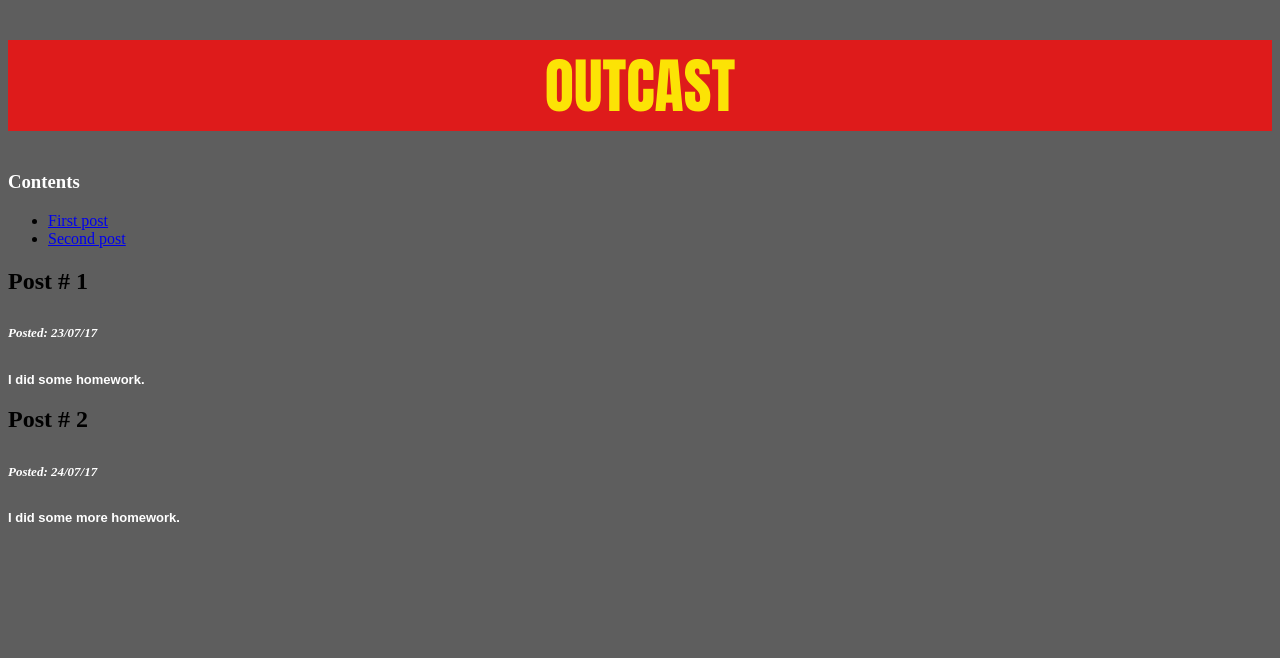
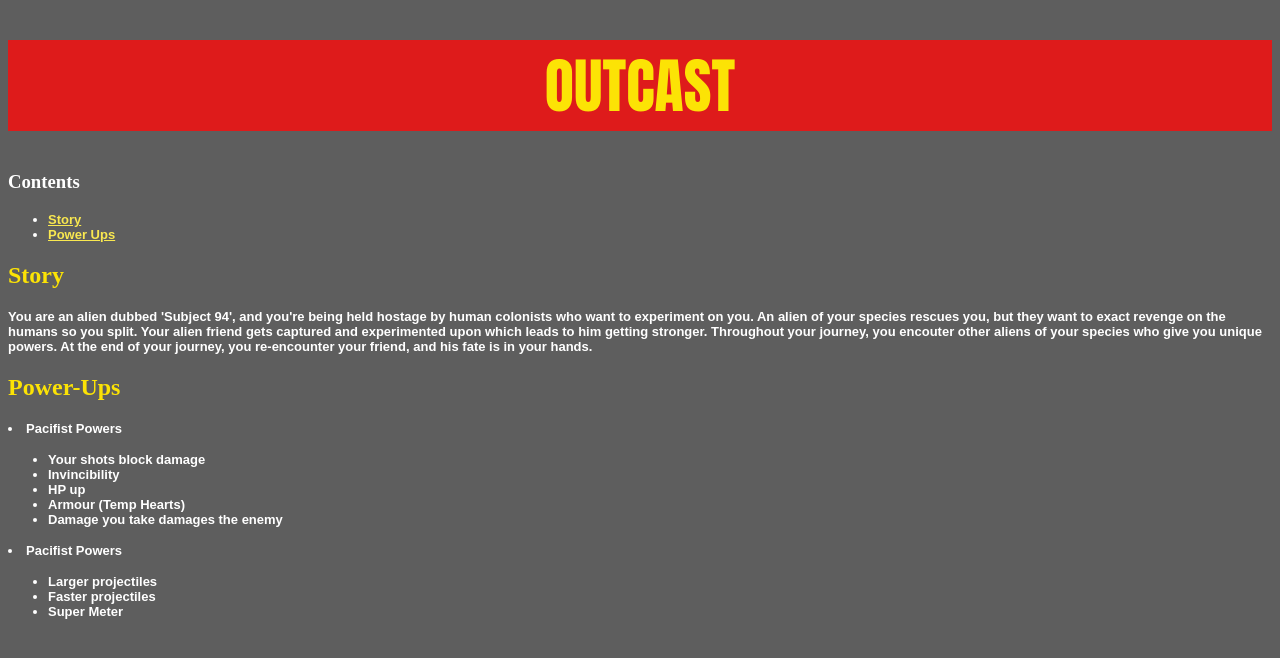
Before and after one commit to twalt1/twalt1.github.io, a plain HTML site: page index.html in a window 1280 px wide. Drawn offline with Linux system fonts and the light colour scheme.

Commit message:
Initial commit

```diff
--- a/index.html
+++ b/index.html
@@ -2,15 +2,10 @@
 <html>
     <head>
         <meta charset="utf-8">
-        <title>Official Outcast Wiki</title>
+        <title>Project: Blog</title>
         <style>
         body{
             background-color: rgb(94, 94, 94);
-        }
-        .Date{
-            color: rgb(255, 255, 255);
-            font-size: 13px;
-            font-style: italic;
         }
 
         h1{
@@ -21,12 +16,26 @@
             background-color: rgb(222, 27, 27);
             }
 
+		h2{
+	color: rgb(252,227,5)
+            }
+
         p{
             color: rgb(255, 255, 255);
             font-weight: bold;
             font-size:13px;
             font-family:"arial";
             }
+		li{
+			 color: rgb(255, 255, 255);
+			 font-size:13px;
+             font-family:"arial";
+			 font-weight: bold;
+		}
+
+		a{
+			color: rgb(249, 232, 80);
+		}
 
         #contents{
             color: rgb(255, 255, 255);
@@ -39,17 +48,28 @@
 
         <h3 id="contents">Contents</h3>
         <ul>
-            <li><a href ="#1st">First post</a></li>
-            <li><a href ="#2nd">Second post</a></li>
+            <li><a href ="#1st">Story</a></li>
+            <li><a href ="#2nd">Power Ups</a></li>
         </ul>
-        <h2 id="1st">Post # 1</h2>
-        <h6 class="Date">Posted: 23/07/17 </h6>
+        <h2 id="1st">Story</h2>
 
-        <p>I did some homework.</p>
+    <p>You are an alien dubbed 'Subject 94', and you're being held hostage by human colonists who want to experiment on you. An alien of your species rescues you, but they want to exact revenge on the humans so you split. Your alien friend gets captured and experimented upon which leads to him getting stronger. Throughout your journey, you encouter other aliens of your species who give you unique powers. At the end of your journey, you re-encounter your friend, and his fate is in your hands. </p>
 
-        <h2 id= "2nd">Post # 2</h2>
-        <h6 class="Date">Posted: 24/07/17 </h6>
+        <h2 id= "2nd">Power-Ups</h2>
 
-        <p>I did some more homework.</p>
+         <li>Pacifist Powers</li>
+         <ul>
+         	<li>Your shots block damage</li>
+            <li>Invincibility</li>
+            <li>HP up</li>
+            <li>Armour (Temp Hearts)</li>
+            <li>Damage you take damages the enemy</li>
+         </ul>
+         <li>Pacifist Powers</li>
+         <ul>
+         	<li>Larger projectiles</li>
+            <li>Faster projectiles</li>
+            <li>Super Meter</li>
+         </ul>
     </body>
 </html>
```
